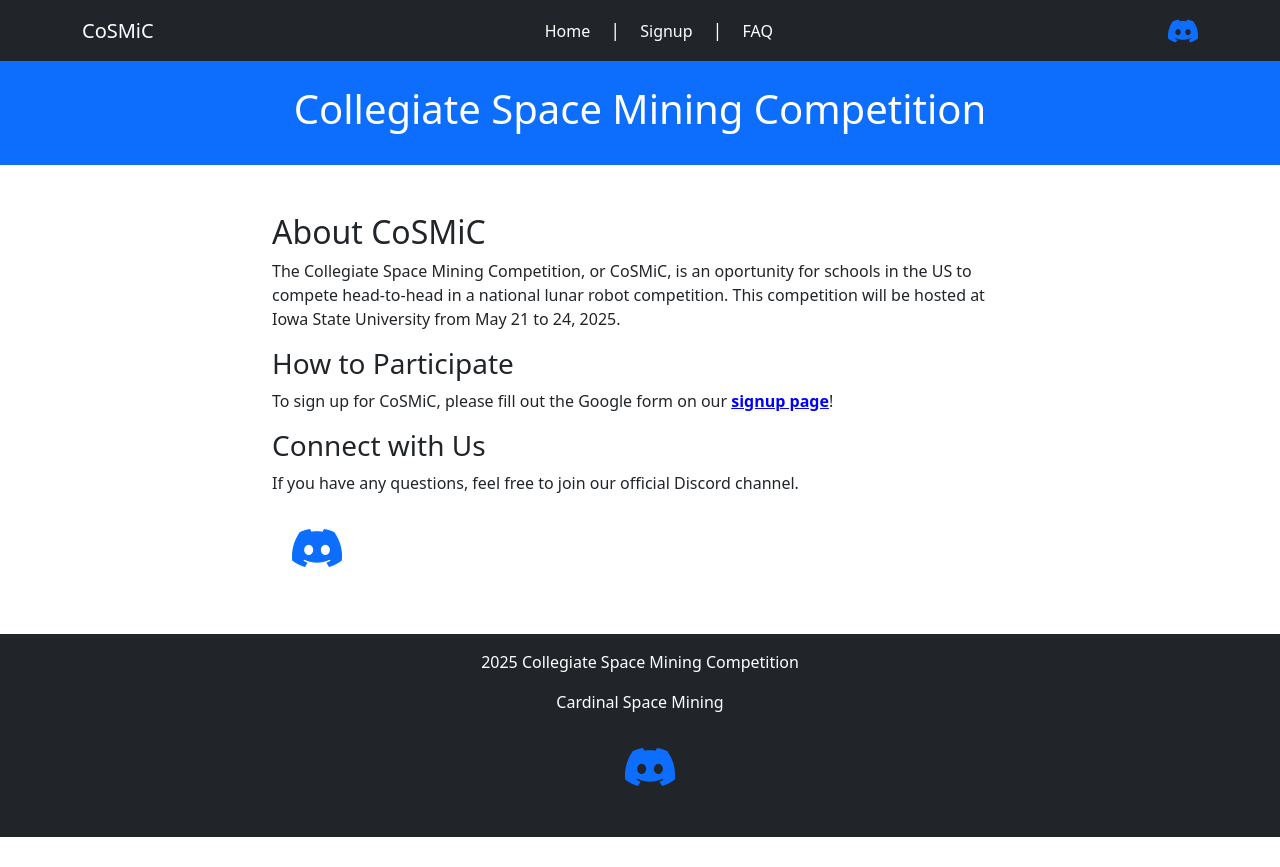
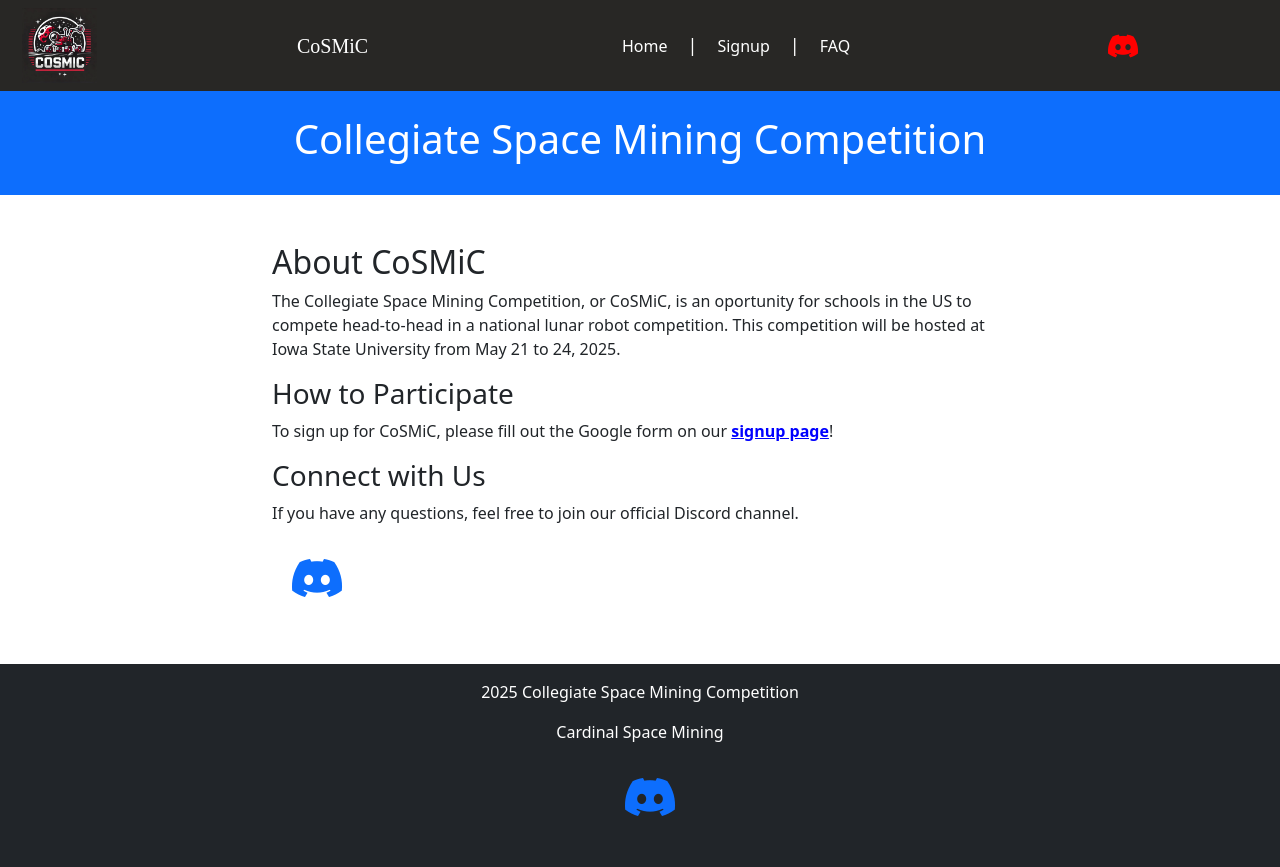
Before and after one commit to gannon-guess/cosmic, a React (Create React App) app: page / in a window 1280 px wide. Before the commit the page ends 837 px from the top, so only its background shows below. Built offline with nearby package versions, Linux system fonts and the light colour scheme.

Commit message:
nav bar color, logo, font changed to cosmic

```diff
--- a/src/NavBar.js
+++ b/src/NavBar.js
@@ -3,14 +3,20 @@ import { Navbar, Container, Nav } from "react-bootstrap";
 import View from "./Views";
 import { discord_link, changeView } from "./constants.js";
 
+import './components/Global.css';
 import './components/NavBar.css';
+
+import CosmicLogo from './images/cosmic.png';
 
 // Module for navigating between the web pages
 const NavBar = ({ viewer, setViewer }) => {
     return (
-        <Navbar bg="dark" variant="dark" expand="lg">
-            <Container>
-                <Navbar.Brand>CoSMiC</Navbar.Brand>
+        <Navbar className="cosmic-header" variant="dark" expand="lg">
+
+            <Container style={{marginLeft: "10px"}}>
+                <img src={CosmicLogo} alt="Cosmic Logo" style={{width: "75px", marginRight: "200px"}}/>
+
+                <Navbar.Brand style={{ fontFamily: 'SpaceAge' }}>CoSMiC</Navbar.Brand>
                 <Navbar.Toggle aria-controls="navbar-nav" />
                 <Navbar.Collapse id="navbar-nav" className="d-flex justify-content-between">
                     {/* Centered Navigation Links */}
@@ -44,7 +50,7 @@ const NavBar = ({ viewer, setViewer }) => {
                         <Nav.Item>
                             <a href={discord_link} target="_blank" rel="noopener noreferrer">
                                 <i
-                                    className="bi bi-discord"
+                                    className="cosmic-icon bi bi-discord"
                                     style={{ fontSize: "30px", marginLeft: "20px" }}
                                 ></i>
                             </a>
```
